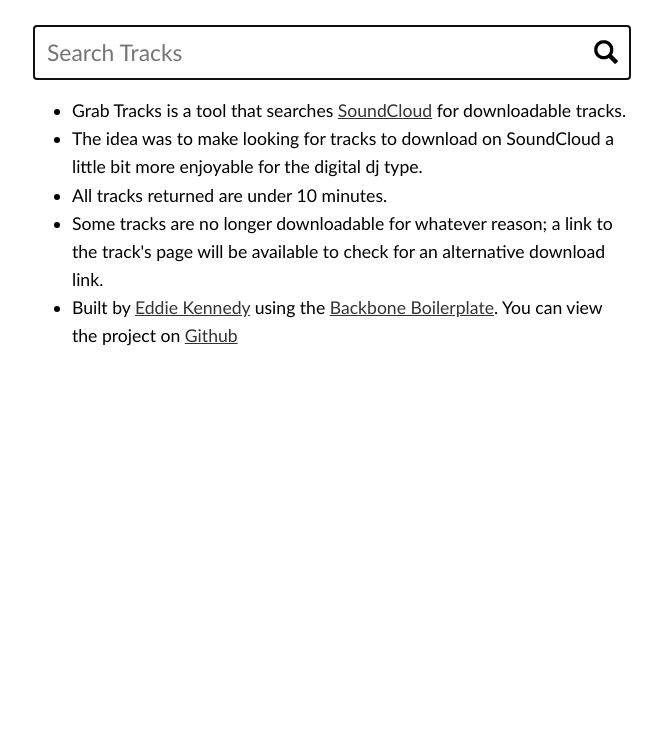
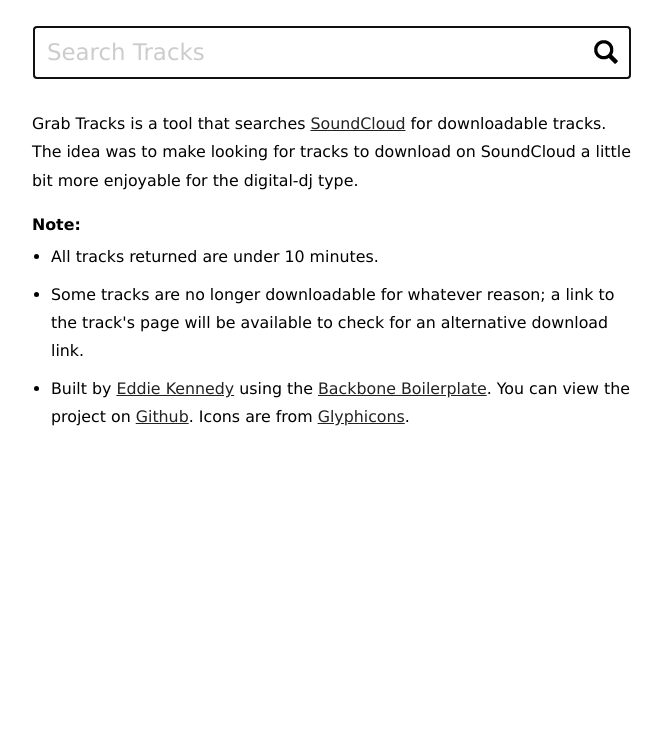
Before and after one commit to eddiekennedy/grab-tracks, a plain HTML site: page index.html in a window 1280 px wide. Shown: the part 54-800 px from the top of the page, without its empty margins (308-970 px from the left). Drawn offline with Linux system fonts and the light colour scheme.

Commit message:
layout changes

```diff
--- a/app/router.js
+++ b/app/router.js
@@ -21,6 +21,9 @@
     },
 
     index: function() {
+
+      // Reset query
+      //app.query = false;
 
       // Use the main layout.
       app.useLayout("main").render();
@@ -66,6 +69,9 @@
 
     initialize: function() {
 
+      // Reset query
+      //app.query = false;
+
       // Set up the tracks.
       this.tracks = new Tracks.Collection();
 
--- a/assets/css/style.css
+++ b/assets/css/style.css
@@ -1,11 +1,16 @@
 body {
 	padding: 0 0 2em;
-	font-family: "Gill Sans";
+	font-family: verdana;
 	font-size: 1.1em;
 	line-height: 1.6em;
+	font-weight: 100;
 }
 a {
-	color: #333;
+	color: #222;
+}
+a:hover {
+	color: #999;
+	text-decoration: none;
 }
 .header {
 	width: 100%;
@@ -58,6 +63,16 @@
 	font-size: 1.3em;
 	background: url(../images/glyphicons_027_search.png) no-repeat 98% center;
 }
+input::-webkit-input-placeholder {
+    color: #ccc;
+    font-weight: 100;
+}
+input:-moz-placeholder {
+    color: #ccc;
+}
+input:-ms-input-placeholder {
+    color: #ccc;
+}
 .loading {
 	text-align: center;
 	padding-top: 3em;
@@ -72,15 +87,19 @@
 	width: 3%;
 	margin-left: 1%;
 }
-.intro {
+.info {
 	margin-top: 2em;
-	color: #777;
+	font-size: .9em;
 }
-.intro ul {
-	padding-left: 1em;
+.info ul {
+	padding-left: 1.2em;
+	margin-top: .3em;
 }
-.intro li {
-	margin-bottom: .7em;
+.info li {
+	margin-bottom: .6em;
+}
+label {
+	font-weight: bold;
 }
 .show-detail {
 	display: block;
--- a/index.html
+++ b/index.html
@@ -18,12 +18,12 @@
   <!-- Application container. -->
   <div role="main" id="main" class="contain"></div>
   <div class="info contain">
+    <p>Grab Tracks is a tool that searches <a href="http://www.soundcloud.com">SoundCloud</a> for downloadable tracks. The idea was to make looking for tracks to download on SoundCloud a little bit more enjoyable for the digital-dj type.</p>
+    <label>Note:</label>
     <ul>
-      <li>Grab Tracks is a tool that searches <a href="http://www.soundcloud.com">SoundCloud</a> for downloadable tracks.</li>
-      <li>The idea was to make looking for tracks to download on SoundCloud a little bit more enjoyable for the digital dj type.</li>
       <li>All tracks returned are under 10 minutes.</li>
       <li>Some tracks are no longer downloadable for whatever reason; a link to the track's page will be available to check for an alternative download link.</li>
-      <li>Built by <a href="http://www.sharksarenojoke.com">Eddie Kennedy</a> using the <a href="">Backbone Boilerplate</a>. You can view the project on <a href="http://www.github.com/eddiekennedy/grab-tracks">Github</a>
+      <li>Built by <a href="http://www.sharksarenojoke.com">Eddie Kennedy</a> using the <a href="https://github.com/tbranyen/backbone-boilerplate">Backbone Boilerplate</a>. You can view the project on <a href="http://www.github.com/eddiekennedy/get-tracks">Github</a>. Icons are from <a href="http://glyphicons.com/">Glyphicons</a>.
     </ul>
   </div>
   <!-- Application source. -->
```
